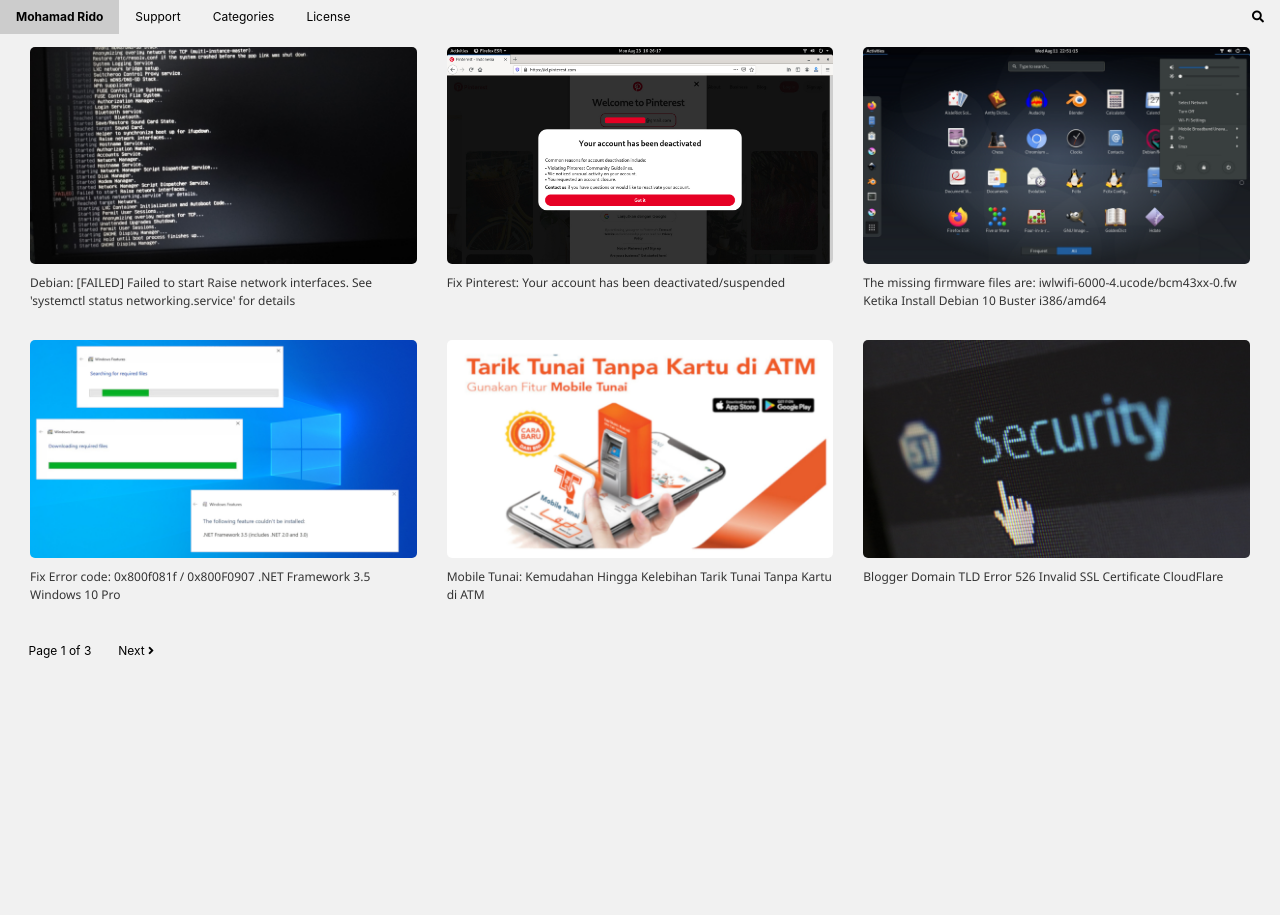
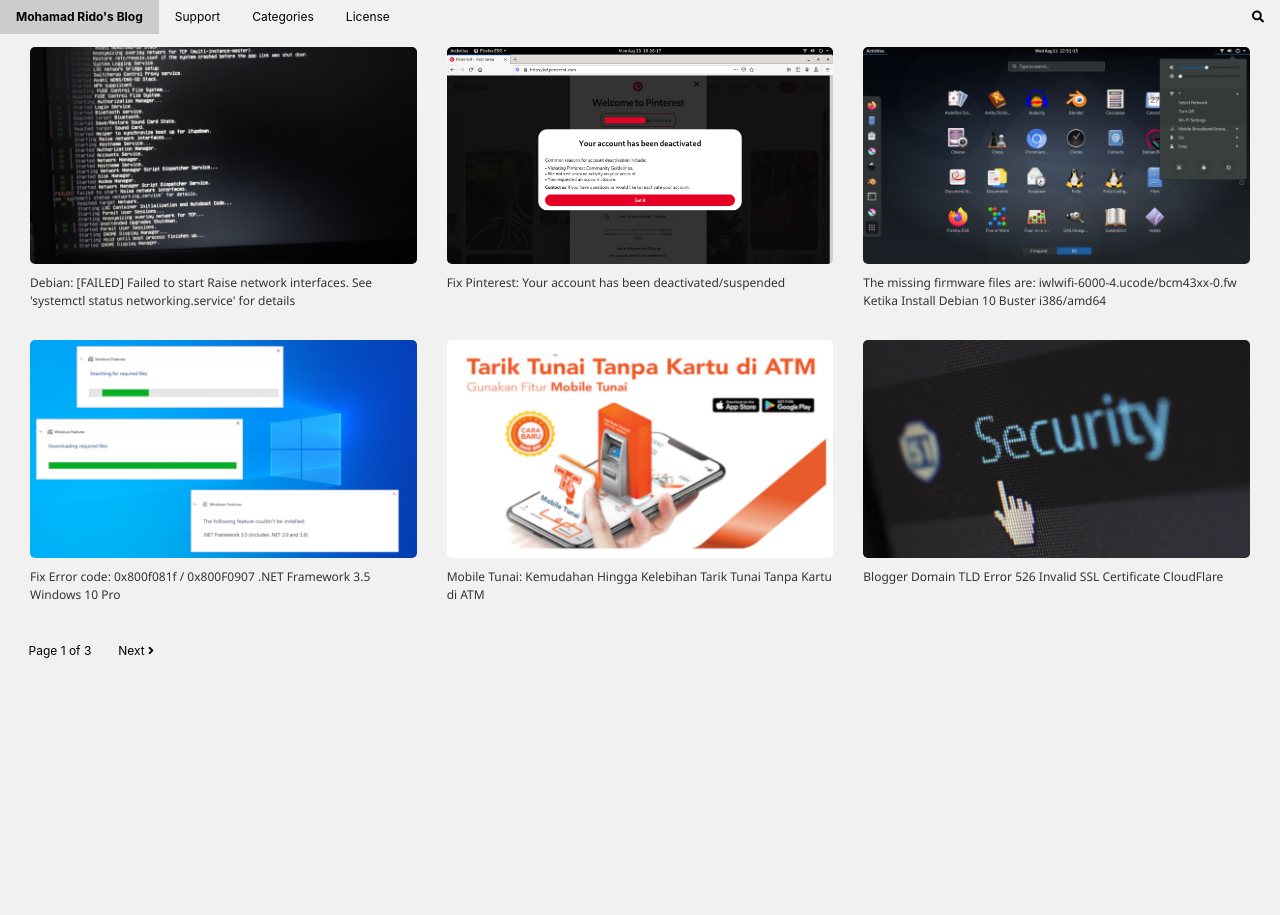
Before and after one commit to mohamadrido/blog, a Jekyll site: the page built from index.html, in a window 1280 px wide. Built offline with Jekyll 4.4.1, drawn with Linux system fonts in a browser that asks for light colours; the list of posts is cut into pages by our own code.

Commit message:
Update default.html

```diff
--- a/_layouts/default.html
+++ b/_layouts/default.html
@@ -77,19 +77,19 @@
     <a class="w3-bar-item w3-button w3-hover-black w3-hide-medium w3-hide-large w3-right" href="javascript:void(0);" onclick="toggleFunction()" title="Toggle Navigation Menu">
       <i class="fa fa-bars"></i>
     </a>
-    <a href="https://blog.mohamadrido.com" class="w3-bar-item w3-button"><b>Mohamad Rido</b></a>
-    <a href="/support" class="w3-bar-item w3-button w3-hide-small">Support</a>
+    <a href="https://blog.mohamadrido.com" class="w3-bar-item w3-button"><b>Mohamad Rido's Blog</b></a>
+    <a href="https://mohamadrido.com/support" class="w3-bar-item w3-button w3-hide-small">Support</a>
     <a href="https://blog.mohamadrido.com/categories" class="w3-bar-item w3-button w3-hide-small">Categories</a>
-    <a href="/license" class="w3-bar-item w3-button w3-hide-small">License</a>
+    <a href="https://mohamadrido.com/license" class="w3-bar-item w3-button w3-hide-small">License</a>
     <a class="w3-bar-item w3-button w3-hide-small w3-right w3-hover-red" onclick="document.getElementById('searchModal').style.display='block'">
       <i class="fa fa-search"></i>
     </a>
   </div>
   <!-- Navbar on small screens -->
   <div id="navDemo" class="w3-bar-block w3-white w3-hide w3-hide-large w3-hide-medium">
+    <a href="https://mohamadrido.com" class="w3-bar-item w3-button" onclick="toggleFunction()">HOME</a>
     <a href="/about" class="w3-bar-item w3-button" onclick="toggleFunction()">ABOUT</a>
-    <a href="https://blog.mohamadrido.com" class="w3-bar-item w3-button" onclick="toggleFunction()">BLOG</a>
-    <a href="/contact" class="w3-bar-item w3-button" onclick="toggleFunction()">CONTACT</a>
+    <a href="https://mohamadrido.com/contact" class="w3-bar-item w3-button" onclick="toggleFunction()">CONTACT</a>
     <a class="w3-bar-item w3-button" onclick="document.getElementById('searchModal').style.display='block'">SEARCH</a>
   </div>
 </div>
```
